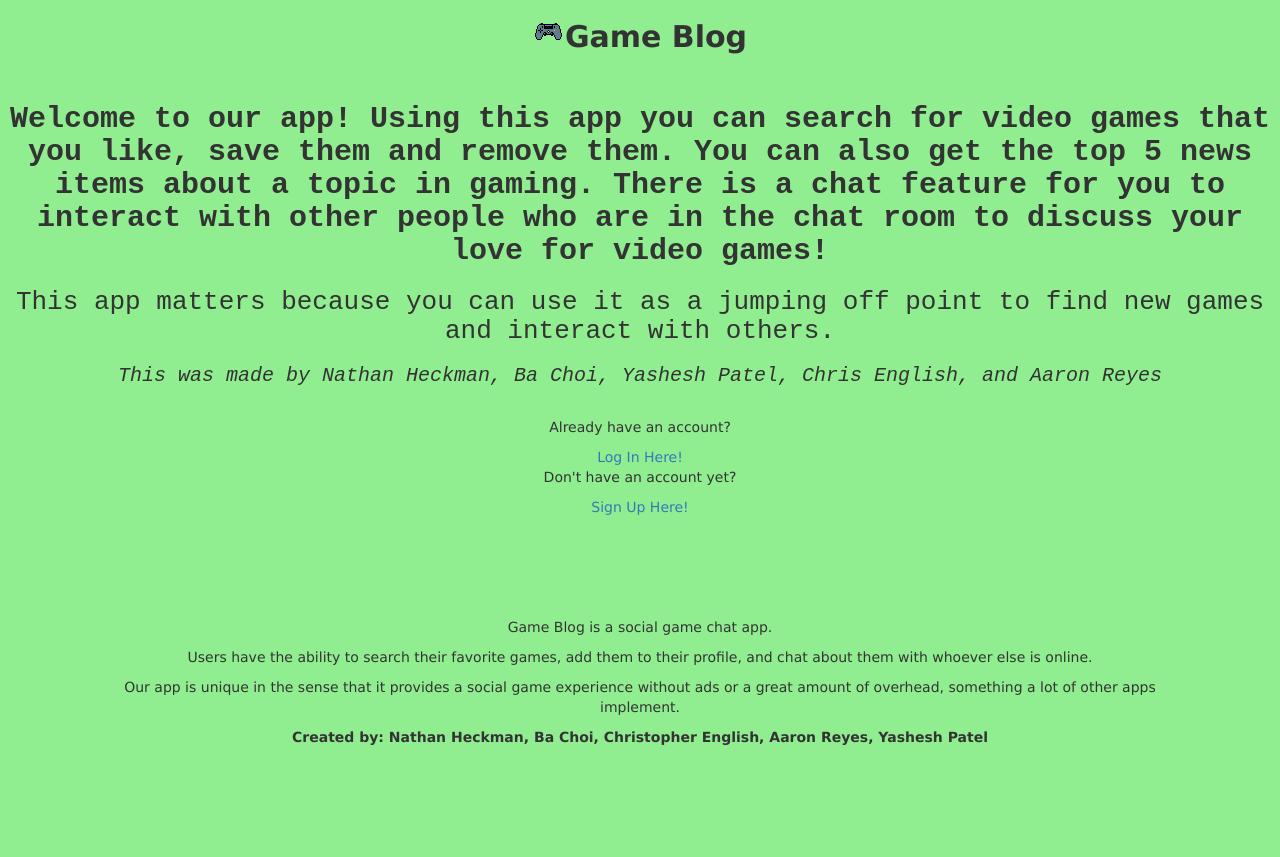
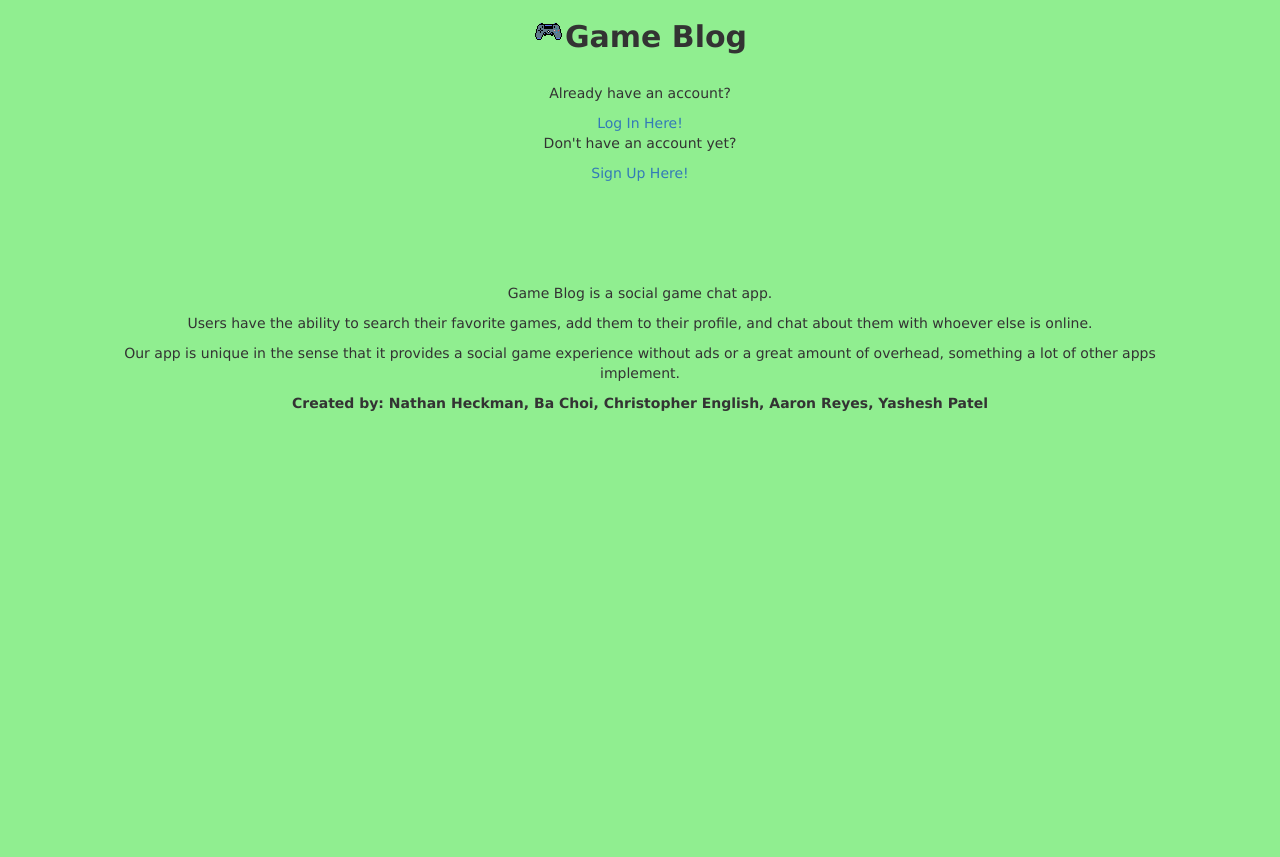
Before and after one commit to bachoij316/Group-3-Section-006--Game-Blog--Sprint2, a Flask app: page / in a window 1280 px wide. After the commit the page ends 411 px from the top, so only its background shows below. Run offline with Flask 2, Linux system fonts and the light colour scheme; parts of the project's set-up code (start-up, migrations or seed data) failed here and were passed over; some libraries are stand-ins or nearby versions.

Commit message:
landing fixed

```diff
--- a/static/style.css
+++ b/static/style.css
@@ -116,20 +116,3 @@ h5 {
     text-align: justify;
     border-style: double;
 }
-
-.landing_header {
-    font-family: 'Courier New', Courier, monospace;
-    font-weight: bold;
-    font-size: 30px;
-}
-
-.landing_purpose {
-    font-family: 'Courier New', Courier, monospace;
-    font-size: 26px;
-}
-
-.landing_people {
-    font-family: 'Courier New', Courier, monospace;
-    font-size: 20px;
-    font-style: italic;
-}
--- a/templates/index.html
+++ b/templates/index.html
@@ -15,18 +15,6 @@
         <h2 class="game-blog"> Game Blog </h2>
     </div>
     <br>
-    <h2 class="landing_header">Welcome to our app! Using this app you can search for video games that you like, save
-        them and remove them.
-        You can also get the top 5 news items about a topic in gaming. There is a chat feature for you to interact
-        with other people who are in the chat room to discuss your love for video games!
-    </h2>
-    <h2 class="landing_purpose">
-        This app matters because you can use it as a jumping off point to find new games and interact with others.
-    </h2>
-    <h3 class="landing_people">
-        This was made by Nathan Heckman, Ba Choi, Yashesh Patel, Chris English, and Aaron Reyes
-    </h3>
-    <br>
     <p>Already have an account?</p>
     <a class="lr" href="{{url_for('login')}}"> Log In Here! </a>
 
@@ -35,8 +23,10 @@
     </div>
     <div style="padding: 100px;">
         <p>Game Blog is a social game chat app.</p>
-        <p>Users have the ability to search their favorite games, add them to their profile, and chat about them with whoever else is online.</p>
-        <p>Our app is unique in the sense that it provides a social game experience without ads or a great amount of overhead, something a lot of other apps implement.</p>
+        <p>Users have the ability to search their favorite games, add them to their profile, and chat about them with
+            whoever else is online.</p>
+        <p>Our app is unique in the sense that it provides a social game experience without ads or a great amount of
+            overhead, something a lot of other apps implement.</p>
         <p><b>Created by: Nathan Heckman, Ba Choi, Christopher English, Aaron Reyes, Yashesh Patel</b></p>
     </div>
 </body>
```
